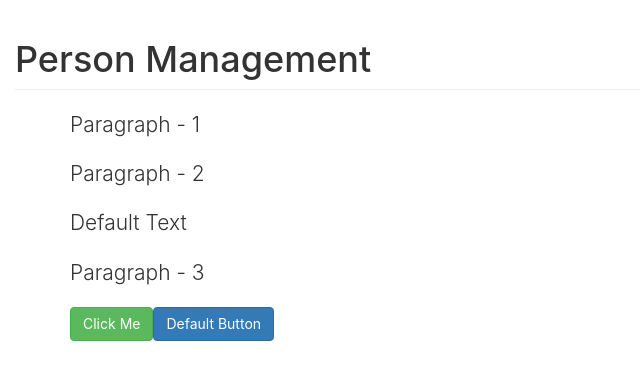
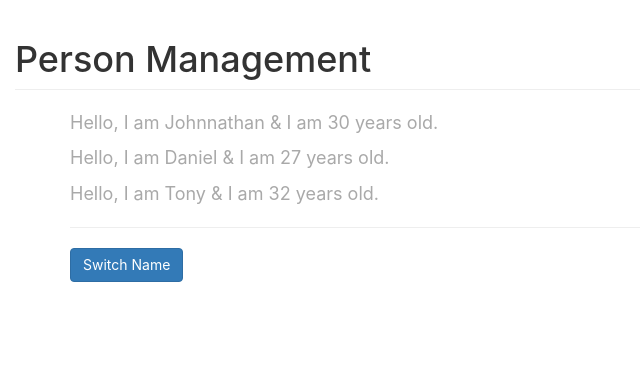
Before and after one commit to arunkudiyal/fsd_elite_react_01, a React (Create React App) app: page / in a window 1280 px wide. Shown: the top 380 px of the page, without its empty margins (0-640 px from the left). Built offline with nearby package versions, Linux system fonts and the light colour scheme.

Commit message:
React States in Class based components

```diff
--- a/src/App.js
+++ b/src/App.js
@@ -1,9 +1,29 @@
 import { Component } from "react";
-import Paragraph from './components/Paragraph'
-import Button from "./components/Button";
+import Person from "./components/Person";
 
 class App extends Component {
-  // JavaScript
+  // State -> A Way to create & manage your own data within the comp.
+  // State is just a normal JS OBJECT
+  state = {
+    persons: [
+      { name: 'Johnnathan', age: '30' },
+      { name: 'Daniel', age: '27' },
+      { name: 'Tony', age: '32 ' }
+    ],
+    someOtherStateValue: 'This is an another state value'
+  }
+
+  switchNameHandler = () => {
+    // this.state.persons[0].name = 'John' -> DONOT DO THIS (directly)
+    this.setState({
+      persons: [
+        { name: 'John', age: '30' },
+        { name: 'Daniel', age: '27' },
+        { name: 'Tony Kakkar', age: '32 ' }
+      ]
+    })
+  }
+
   render() {
     return (
       <div>
@@ -11,14 +31,11 @@ class App extends Component {
           <h1 className="page-header">Person Management</h1>
         </div>
         <div className="container">
-          <Paragraph text='Paragraph - 1' color='red' props1={1} />
-          <Paragraph text='Paragraph - 2' color='blue' />
-          <Paragraph color='green' />
-          <Paragraph color='orange' text='Paragraph - 3'>This is a Paragraph Componenet</Paragraph>
-          <Button text='Click Me' contextualClass='success' />
-          <Button />
+          <Person name={this.state.persons[0].name} age={this.state.persons[0].age} />
+          <Person name={this.state.persons[1].name} age={this.state.persons[1].age} />
+          <Person name={this.state.persons[2].name} age={this.state.persons[2].age} /> <hr />
+          <button onClick={this.switchNameHandler} className='btn btn-primary'>Switch Name</button>
         </div>
-        <div></div>
       </div>
     )
   }
--- a/src/components/Button.jsx
+++ /dev/null
@@ -1,12 +0,0 @@
-const Button = (props) => {
-    const buttonClass = `btn btn-${props.contextualClass}`
-    return (
-        <button className={buttonClass}> {props.text} </button>
-    )
-}
-
-Button.defaultProps = {
-    text: 'Default Button',
-    contextualClass: 'primary'
-}
-export default Button;
--- a/src/components/Paragraph.jsx
+++ /dev/null
@@ -1,14 +0,0 @@
-const Paragraph = (props) => {
-    console.log(props)
-    return (
-        <p className='lead' > {props.text} </p>
-    )
-}
-
-// Default Props
-// NameOfTheComponent.defaultProps = {  }
-Paragraph.defaultProps = {
-    text: 'Default Text'
-}
-
-export default Paragraph;
--- /dev/null
+++ b/src/components/Person.css
@@ -0,0 +1,4 @@
+#my-para {
+    color: darkgray;
+    font-size: 18px;
+}
--- /dev/null
+++ b/src/components/Person.jsx
@@ -0,0 +1,19 @@
+import './Person.css'
+
+const Person = (props) => {
+    // JavaScript
+    // const paraStyles = {
+    //     color: 'grey',
+    //     fontSize: '20px'
+    // }
+    return (
+        // <p id='my-para' style={paraStyles}>Hello, I am {props.name} & I am {props.age} years old.</p>
+        <p id='my-para'>Hello, I am {props.name} & I am {props.age} years old.</p>
+    )
+}
+
+Person.defaultProps = {
+    name: 'Default Name Value',
+    age: 0
+}
+export default Person;
```
